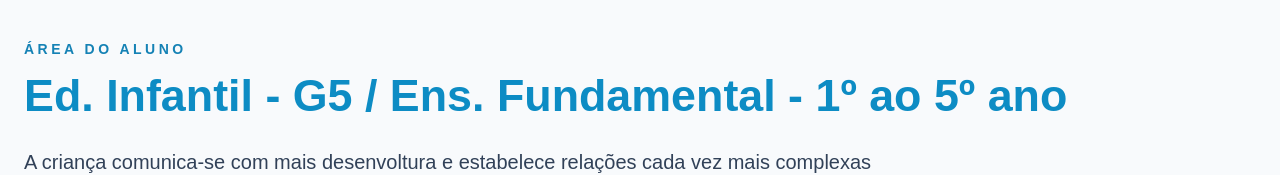
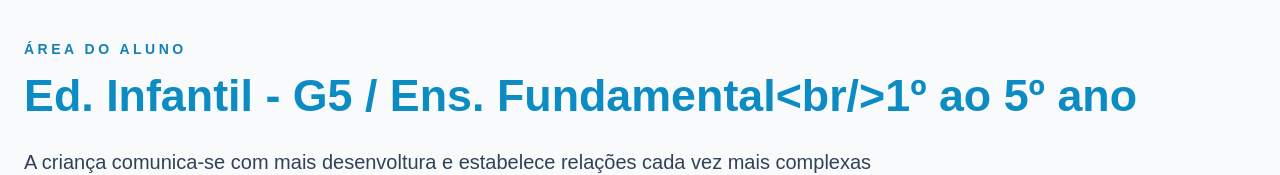
Before and after one commit to marielcbs/csf2022, a Next.js app: page /ed-infantil-g5-ef-anos-inicias-1o-ao-5o-ano in a window 1280 px wide. Shown: the part 138-313 px from the top of the page. Built offline with nearby package versions, Linux system fonts and the light colour scheme; no server answers; the database is empty.

Commit message:
texto ed infantil

```diff
--- a/src/app/ed-infantil-g5-ef-anos-inicias-1o-ao-5o-ano/page.tsx
+++ b/src/app/ed-infantil-g5-ef-anos-inicias-1o-ao-5o-ano/page.tsx
@@ -7,7 +7,7 @@ export default async function InfantilFundamentalPage() {
 
   return (
     <StudentAreaPage
-      title="Ed. Infantil - G5 / Ens. Fundamental - 1º ao 5º ano"
+      title="Ed. Infantil - G5 / Ens. Fundamental<br/>1º ao 5º ano"
       description={studentAreas[0].description}
       downloads={downloads}
     />
```
